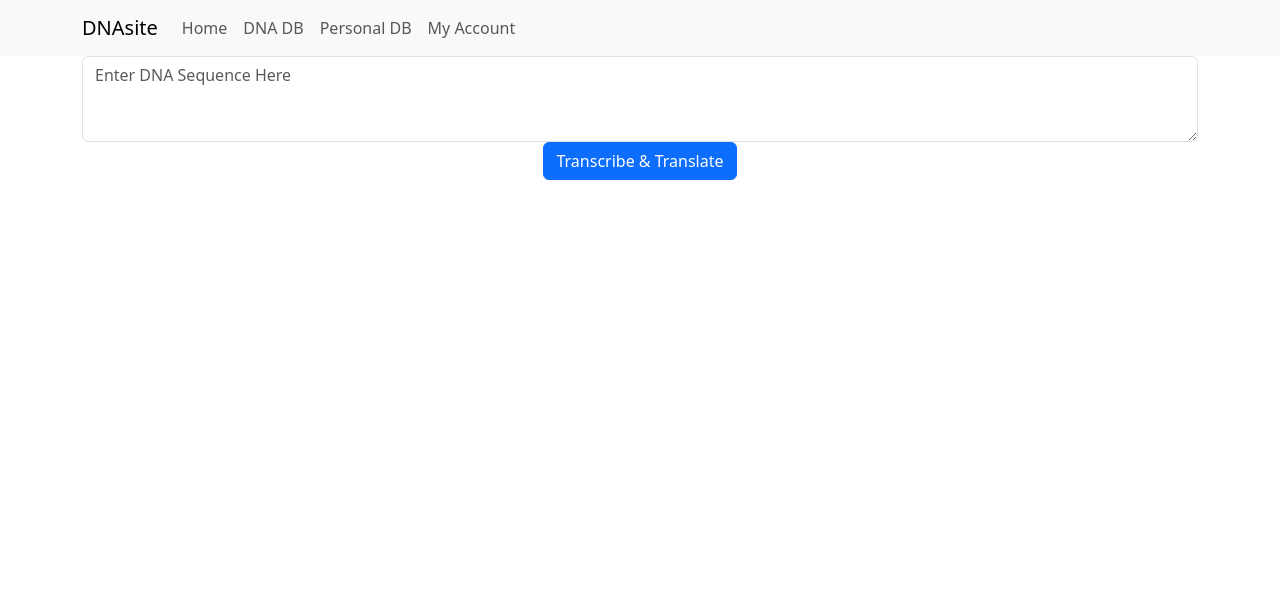
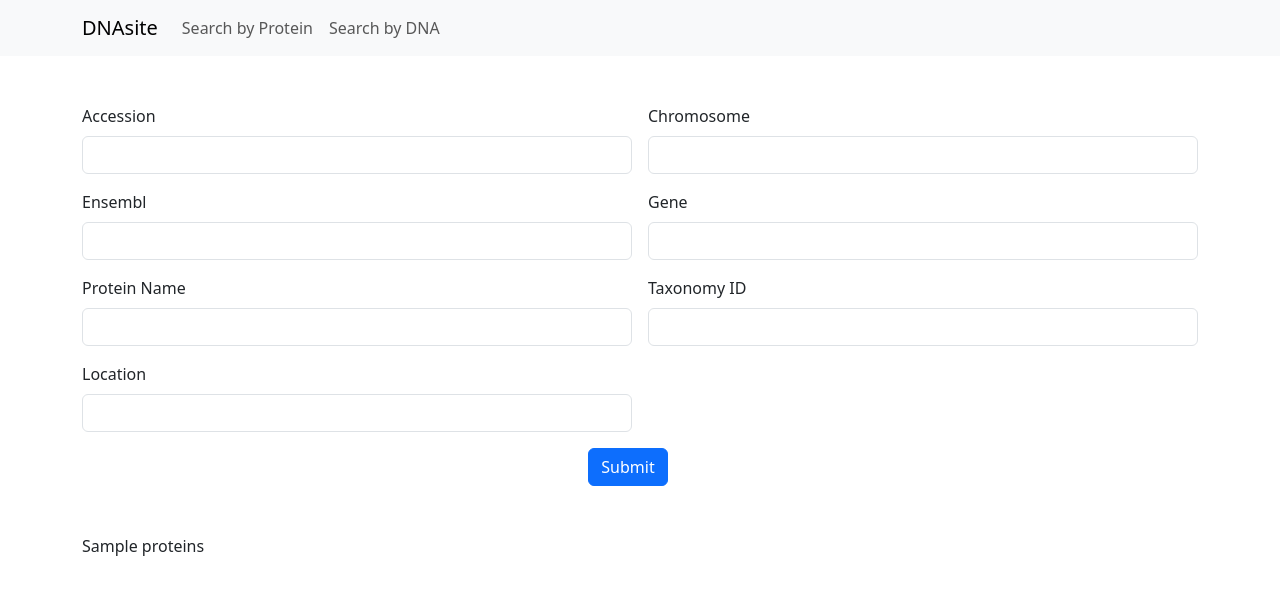
Before and after one commit to YiFuiC/dna, a Django app: template dnasite/dna/templates/dna/home.html in a window 1280 px wide. Shown: the top 595 px of the page. Run offline with Django 4.2, Linux system fonts and the light colour scheme; the template is opened without the code that fills it: most values are stand-ins (such as "Sample title", 1, 10 or a date in 2020); some libraries are stand-ins or nearby versions.

Commit message:
8/8/2023

```diff
--- a/dnasite/api/urls.py
+++ b/dnasite/api/urls.py
@@ -3,7 +3,7 @@ from django.urls import path
 from . import views
 
 urlpatterns = [
-    path("transcribe",
-         views.transcribe,
-         name="transcribe"),
+    path("listProteins",
+         views.listProteins,
+         name="listProteins"),
 ]
--- a/dnasite/dna/static/dna/home.js
+++ b/dnasite/dna/static/dna/home.js
@@ -1,45 +1,47 @@
+var total_pages;
+
 function loadPage() {
-  submit = document.getElementById("transcribeTranslateButton");
+  proteinSubmit = document.getElementById("proteinSubmit");
+
+  pForm = document.forms["pForm"];
 
   // Add event listener to the submit button
-  submit.addEventListener("click", function (event) {
-    textfield = document.getElementById("sequenceInput").value;
+  proteinSubmit.addEventListener("click", function (event) {
+    data = {};
 
-    if (textfield == null || textfield == "") {
-      alert("No DNA sequence entered");
-      return;
+    container = document.getElementById("pForm");
+
+    inputs = container.getElementsByTagName("input");
+
+    for (index = 1; index < inputs.length; ++index) {
+      if (inputs[index].value != "") {
+        data[inputs[index].id] = inputs[index].value;
+      }
     }
 
-    sequenceInput();
+    getProteins(data);
+
     event.stopPropagation();
   });
 }
 
-function sequenceInput() {
+function getProteins(data) {
   // Obtain csrftoken using getCookie function found in layout.js
   const csrftoken = getCookie("csrftoken");
 
-  seq = document.getElementById("sequenceInput").value;
-
-  console.log(seq);
-
-  postData = {
-    seq: seq,
-  };
-
-  // Send request to API to transcribe the input DNA
+  // Send request to API to get proteins
   $.ajax({
     type: "POST",
-    url: "/api/dna/transcribe",
+    url: "/api/dna/listProteins",
     headers: { "X-CSRFToken": csrftoken },
-    data: JSON.stringify(postData),
+    data: JSON.stringify(data),
     success: function (returnedValue) {
       if (returnedValue.ok) {
         // Render data
-        console.log(returnedValue);
-        mRNA = returnedValue.mRNA;
-        displaySeq(mRNA);
-        return true;
+        console.log(returnedValue.data);
+        total_pages = returnedValue.total_pages;
+        drawTable(returnedValue.data);
+        displayProteins(returnedValue.data, 1);
       } else {
         console.log(returnedValue);
       }
@@ -50,30 +52,63 @@ function sequenceInput() {
   });
 }
 
-function displaySeq(mRNA) {
-  displayField = document.getElementById("sequences");
+function drawTable(pages) {
+  console.log(total_pages);
 
-  if (document.getElementById("outputmRNA") != null) {
-    elem = document.getElementById("outputmRNA");
-    elem.remove();
-    elem2 = document.getElementById("originalOutput");
-    elem2.remove();
+  proteinTableDiv = document.getElementById("proteinTableDiv");
+  proteinTableDiv.innerHTML = ``;
+  proteinTableDiv.innerHTML += `
+    <table class = "table" id="proteinTable">
+      <thead>
+        <tr>
+          <th scope="col">Name</th>
+          <th scope="col">Taxonomy ID</th>
+          <th scope="col">Full Name</th>
+        </tr>
+      </thead>
+      <tbody id="proteinTableBody">
+      </tbody>
+    </table>
+  <nav aria-label="Page navigation">
+    <ul class="pagination justify-content-center" id="proteinPagination">
+    </ul>
+  </nav>
+  `;
+
+  for (index = 1; index <= total_pages; ++index) {
+    proteinPagination = document.getElementById("proteinPagination");
+
+    proteinPagination.innerHTML += `
+
+    <li class="page-item"><a class="page-link" id="${index}">${index}</a></li>
+
+    `;
   }
 
-  displayField.innerHTML += `
-  <div class="row justify-content-center" id="outputmRNA">
-    <div class="col">
-        <p>mRNA Sequence:</p>
-    </div>
-  </div>
-  <div class="row justify-content-center">
-    <div class="col-md" id="originalOutput">
-        <p class="word-wrap">${mRNA}</p>
-    </div>
-  </div>
-  `;
+  pageNumbers = document.getElementsByClassName("page-link");
 
-  loadPage();
+  for (i = 0; i < pageNumbers.length; i++) {
+    pageNumbers[i].addEventListener("click", function (event) {
+      displayProteins(pages, this.id);
+    });
+  }
+}
+
+function displayProteins(pages, currentPage) {
+  proteinTableBody = document.getElementById("proteinTableBody");
+
+  proteinTableBody.innerHTML = ``;
+
+  for (index = 0; index < pages[currentPage].length; ++index) {
+    proteinTableBody.innerHTML += `
+    <tr id="${pages[currentPage][index].accession}">
+      <td>${pages[currentPage][index].name}</td>
+      <td>${pages[currentPage][index].taxid}</td>
+      <td>${pages[currentPage][index].fullName}</td>
+    </tr>
+
+    `;
+  }
 }
 
 document.addEventListener("projectLoaded", loadPage());
--- a/dnasite/dna/templates/dna/home.html
+++ b/dnasite/dna/templates/dna/home.html
@@ -7,23 +7,59 @@
 
 {% block body %}
 
-    <form>
+    <form class="row g-3" id="pForm">
         {% csrf_token %}
-        <div class="form-group" id="sequences">
+                <div class="col-md-6">
+                    <label for="accession" class="form-label">Accession</label>
+                    <input type="text" class="form-control" id="accession">
+                  </div>
 
-            <div class="row justify-content-center">
-                <div class="col">
-                    <textarea class="form-control" rows="3" placeholder="Enter DNA Sequence Here"id="sequenceInput"></textarea>
+                  <div class="col-md-6">
+                    <label for="chromosome" class="form-label">Chromosome</label>
+                    <input type="text" class="form-control" id="chromosome">
+                  </div>
+
+                  <div class="col-md-6">
+                    <label for="ensembl" class="form-label">Ensembl</label>
+                    <input type="text" class="form-control" id="ensembl">
+                  </div>
+
+                  <div class="col-md-6">
+                    <label for="gene" class="form-label">Gene</label>
+                    <input type="text" class="form-control" id="gene">
+                  </div>
+
+                  <div class="col-md-6">
+                    <label for="protein" class="form-label">Protein Name</label>
+                    <input type="text" class="form-control" id="protein">
+                  </div>
+
+                  <div class="col-md-6">
+                    <label for="taxid" class="form-label">Taxonomy ID</label>
+                    <input type="text" class="form-control" id="taxid">
+                  </div>
+
+                  <div class="col-md-6">
+                    <label for="location" class="form-label">Location</label>
+                    <input type="text" class="form-control" id="location">
+                  </div>
+
+            <div class="row justify-content-center gy-2">
+                <div class="col-auto">
+                    <button type="button" class="btn btn-primary btn-md btn-block" id="proteinSubmit">Submit</button>
                 </div>
             </div>
-            <div class="row justify-content-center">
-                <div class="col-auto">
-                    <button type="button" class="btn btn-primary btn-md btn-block" id="transcribeTranslateButton">Transcribe & Translate</button>
-                </div>
-            </div>
-        </div>
 
     </form>
+
+    <br></br>
+
+    <div id = "proteinTableDiv">
+
+    </div>
+
+    {{ proteins }}
+
 
 {% endblock %}
 
--- a/dnasite/dna/templates/dna/layout.html
+++ b/dnasite/dna/templates/dna/layout.html
@@ -28,15 +28,13 @@
             </button>
             <div class="collapse navbar-collapse" id="navbarNavAltMarkup">
                 <div class="navbar-nav">
-                    <a class="nav-item nav-link" href="{% url 'home' %}">Home</a>
-                    <a class="nav-item nav-link" href="#">DNA DB</a>
-                    <a class="nav-item nav-link" href="#">Personal DB</a>
-                    <a class="nav-item nav-link" href="#">My Account</a>
+                    <a class="nav-item nav-link" href="{% url 'home' %}">Search by Protein</a>
+                    <a class="nav-item nav-link" href="#">Search by DNA</a>
                 </div>
             </div>
         </div>
     </nav>
-
+    <br></br>
     <div class="body">
         <div id="main-content" class="content">
             <div class="container">
```
Also changed, not shown: dnasite/api/utils.py (+10 -16 lines), dnasite/api/views.py (+45 -27 lines).
